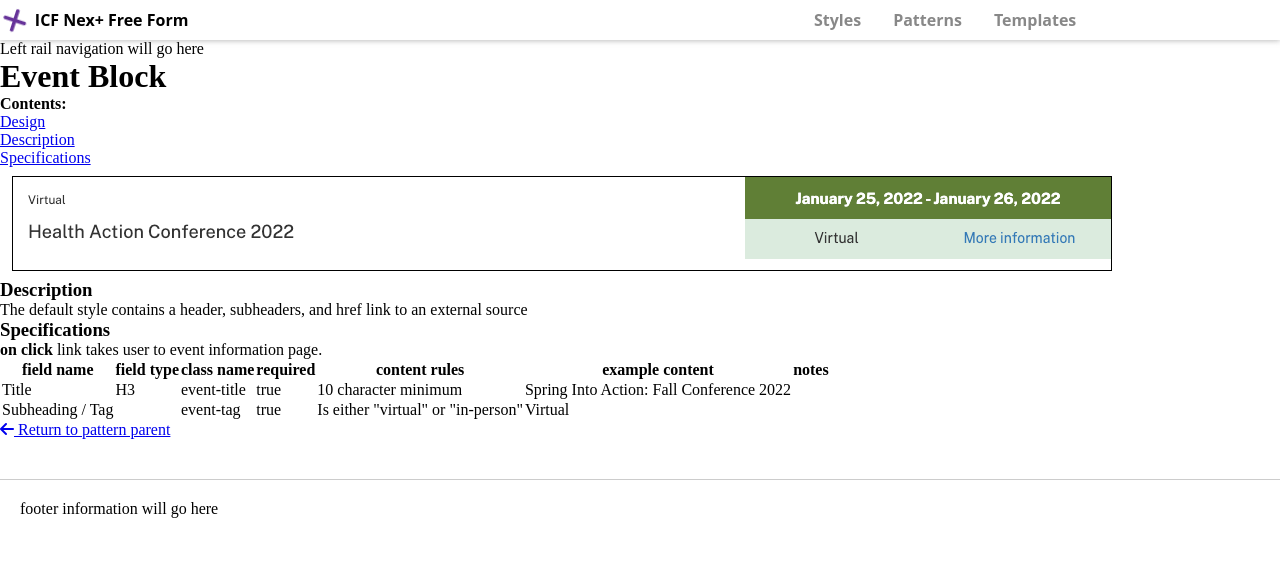
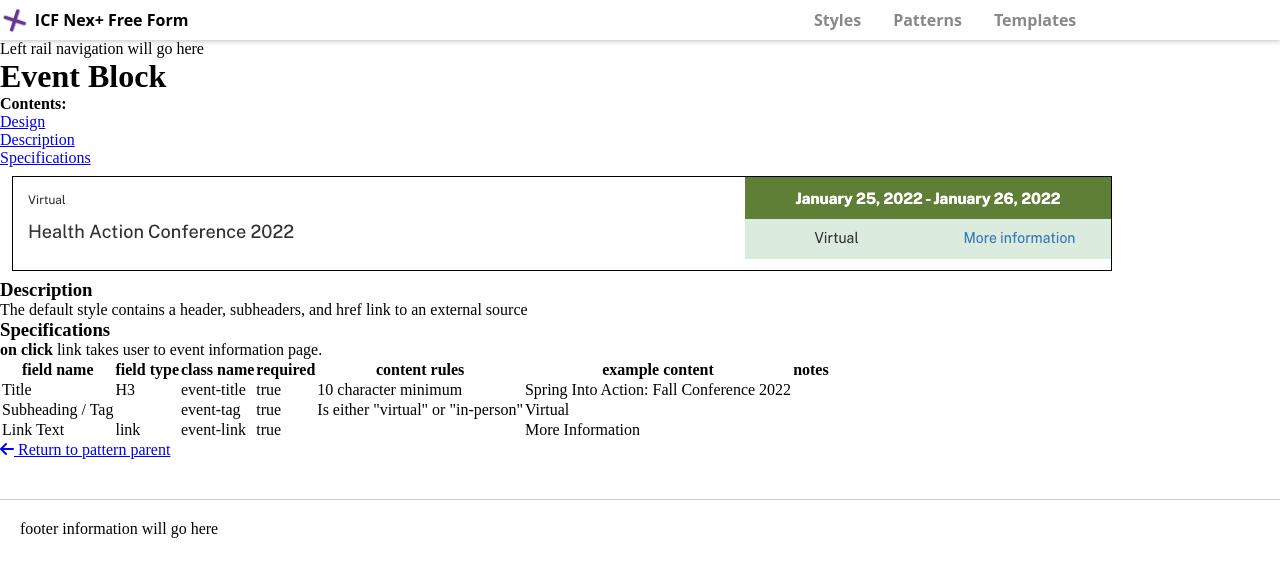
Before and after one commit to ux-at-icfnext/herc, a Jekyll site: the page built from pages/patterns/event-block.md, in a window 1280 px wide. Shown: the top 577 px of the page. Built offline with Jekyll 4.4.1, drawn with Linux system fonts in a browser that asks for light colours; nearby versions of some CDN libraries.

Commit message:
Update Pattern Specifications “event-block”

```diff
--- a/pages/patterns/event-block.md
+++ b/pages/patterns/event-block.md
@@ -21,4 +21,9 @@ schema:
     required: true
     content: Is either "virtual" or "in-person"
     example: Virtual
+  - fieldname: "Link Text "
+    type: link
+    class: event-link
+    required: true
+    example: More Information
 ---
```
